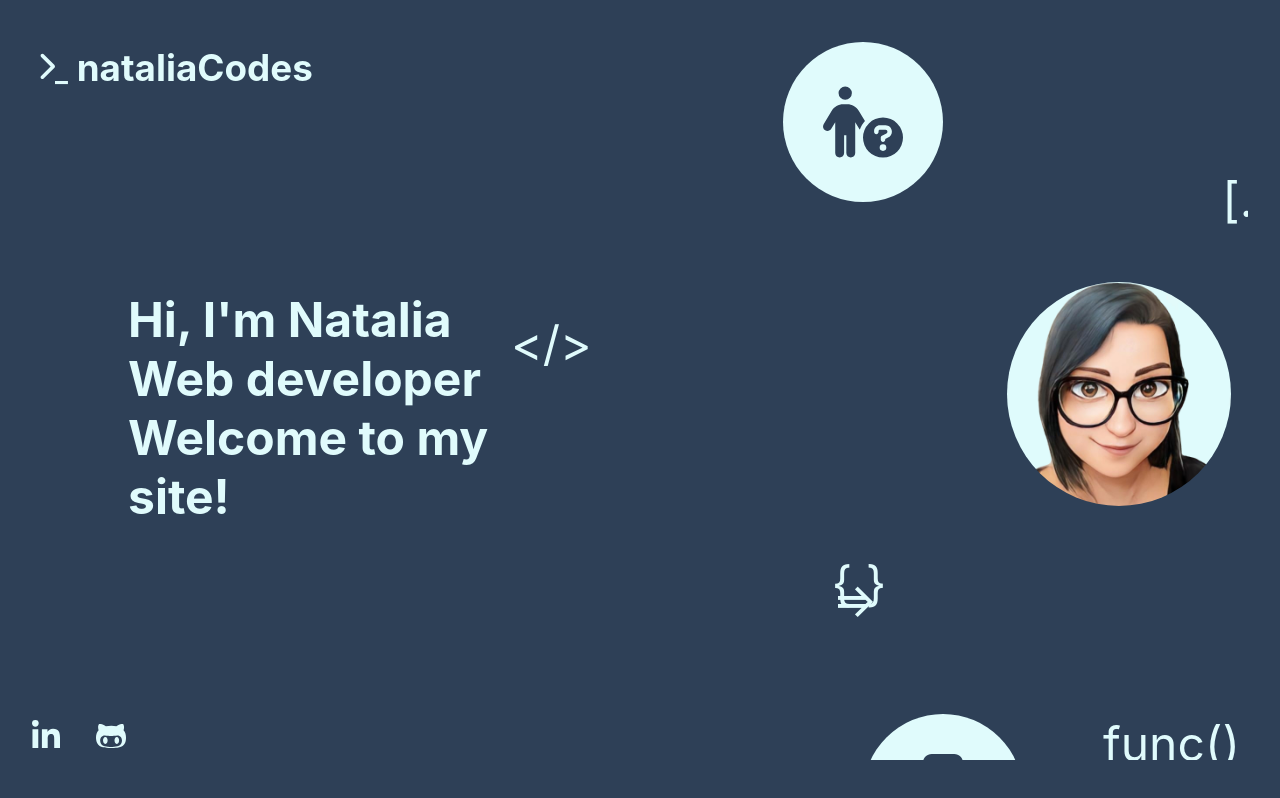
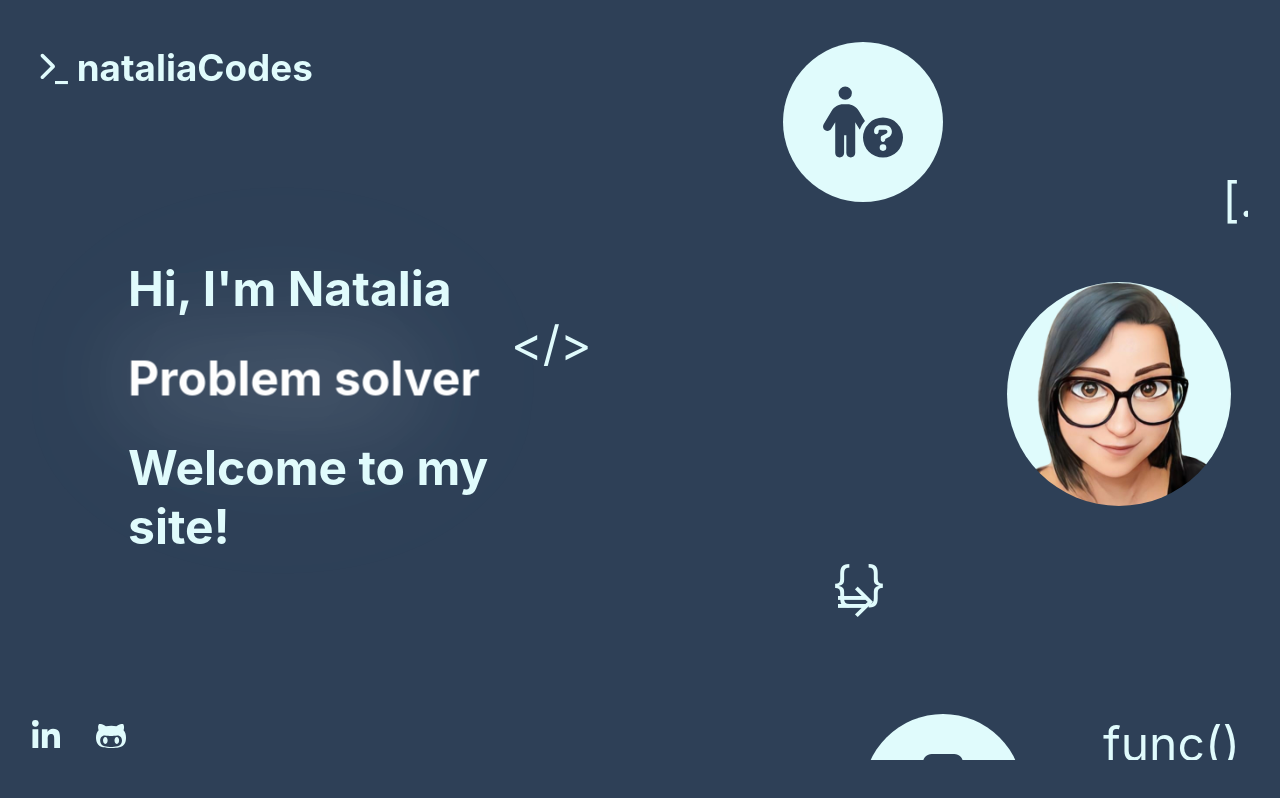
Before and after one commit to nataliaCodes/portfolio, a React (Create React App) app: page / in a window 1280 px wide. Built offline with nearby package versions, Linux system fonts and the light colour scheme.

Commit message:
Add homepage animation

```diff
--- a/src/components/Navbar/Navbar.jsx
+++ b/src/components/Navbar/Navbar.jsx
@@ -9,31 +9,31 @@ export default function Navbar(props) {
   return (
     <nav className={currentRoute === '/' ? 'hidden navigation' : 'navigation'}>
       <ul className="menu largest flex-column">
-        <NavLink exact="true" activeclassname="active-menu" to="/">
+        <NavLink exact="true" to="/">
           <li><FontAwesomeIcon icon={faHouseUser}></FontAwesomeIcon>&nbsp;</li>
         </NavLink>
-        <NavLink exact="true" activeclassname="active-menu" to="/about">
+        <NavLink exact="true" to="/about">
           {currentRoute === '/about' ?
             <li>About&nbsp;</li>
             :
             <li><FontAwesomeIcon icon={faPersonCircleQuestion}></FontAwesomeIcon>&nbsp;</li>
           }
         </NavLink>
-        <NavLink exact="true" activeclassname="active-menu" to="/resume">
+        <NavLink exact="true" to="/resume">
           {currentRoute === '/resume' ?
             <li>Resume&nbsp;</li>
             :
             <li><FontAwesomeIcon icon={faAddressCard}></FontAwesomeIcon>&nbsp;</li>
           }
         </NavLink>
-        <NavLink exact="true" activeclassname="active-menu" to="/portfolio">
+        <NavLink exact="true" to="/portfolio">
           {currentRoute === '/portfolio' ?
             <li>Portfolio&nbsp;</li>
             :
             <li><FontAwesomeIcon icon={faBriefcase}></FontAwesomeIcon>&nbsp;</li>
           }
         </NavLink>
-        <NavLink exact="true" activeclassname="active-menu" to="/contact">
+        <NavLink exact="true" to="/contact">
           {currentRoute === '/contact' ?
             <li>Contact&nbsp;</li>
             :
--- a/src/pages/Home/Home.jsx
+++ b/src/pages/Home/Home.jsx
@@ -12,14 +12,20 @@ export default function Home() {
   return (
     <div className="page-content flex-row">
       <div className="intro-text largest bold">
-        <span>Hi, I'm Natalia</span><br />
-        <span>Web developer</span><br />
-        <span>Welcome to my site!</span>
+        <div>Hi, I'm Natalia</div>
+        <div className='changing-text'>
+          <span>Web developer</span>
+          <span>Team player</span>
+          <span>Problem solver</span>
+          <span>Quick thinker</span>
+          <span>Fast learner</span>
+        </div>
+        <div>Welcome to my site!</div>
       </div>
       <div className="intro-imgs flex-row">
         <img className='intro-img' src={portrait} alt="cartoon portrait" />
         <span className='about'>
-          <NavLink exact="true" activeclassname="active-menu" to="/about">
+          <NavLink exact="true" to="/about">
             <FontAwesomeIcon
               className='intro-svg'
               icon={faPersonCircleQuestion}
@@ -28,7 +34,7 @@ export default function Home() {
           </NavLink>
         </span>
         <span className='resume'>
-          <NavLink exact="true" activeclassname="active-menu" to="/resume">
+          <NavLink exact="true" to="/resume">
             <FontAwesomeIcon
               className='intro-svg'
               icon={faAddressCard}
@@ -37,7 +43,7 @@ export default function Home() {
           </NavLink>
         </span>
         <span className='portfolio'>
-          <NavLink exact="true" activeclassname="active-menu" to="/portfolio">
+          <NavLink exact="true" to="/portfolio">
             <FontAwesomeIcon
               className='intro-svg'
               icon={faBriefcase}
@@ -46,7 +52,7 @@ export default function Home() {
           </NavLink>
         </span>
         <span className='contact'>
-          <NavLink exact="true" activeclassname="active-menu" to="/contact">
+          <NavLink exact="true" to="/contact">
             <FontAwesomeIcon
               className='intro-svg'
               icon={faEnvelope}
--- a/src/pages/Home/Home.scss
+++ b/src/pages/Home/Home.scss
@@ -1,5 +1,44 @@
 .intro-text {
   margin-left: 2em;
+
+  div {
+    margin: 1em 0;
+  }
+
+  .changing-text {
+    filter: contrast(15);
+    height: .5em;
+
+    span {
+      position: absolute;
+      top: 50%;
+      left: 50%;
+      transform: translate(-50%, -50%);
+      animation: switch 9s infinite ease-in-out;
+      min-width: 100%;
+      margin: auto;
+    }
+
+    span:nth-child(1) {
+      animation-delay: -7s;
+    }
+
+    span:nth-child(2) {
+      animation-delay: -5.5s;
+    }
+
+    span:nth-child(3) {
+      animation-delay: -4s;
+    }
+
+    span:nth-child(4) {
+      animation-delay: -2.5s;
+    }
+
+    span:nth-child(5) {
+      animation-delay: -1s;
+    }
+  }
 }
 
 .intro-imgs {
@@ -7,7 +46,6 @@
 
   width: 65%;
   height: 100%;
-}
 
   .intro-img {
     height: 14em;
@@ -27,11 +65,11 @@
     color: $darkGray;
     font-size: 5em;
     padding: 0.5em;
-}
 
-.intro-svg:hover {
+    &:hover {
       background-color: $accentYellow;
       animation: spin .5s linear;
+    }
   }
 
   .reverse-spin {
@@ -94,3 +132,4 @@
     position: relative;
     left: 3.5em;
   }
+}
--- a/src/styles/Animations.scss
+++ b/src/styles/Animations.scss
@@ -61,3 +61,19 @@
     transform: rotate(0deg);
   }
 }
+
+@keyframes switch {
+
+  0%,
+  5%,
+  100% {
+      filter: blur(0px);
+      opacity: 1;
+  }
+
+  50%,
+  80% {
+      filter: blur(180px);
+      opacity: 0;
+  }
+}
```
Lines whose indentation alone changed are shown as unchanged.
